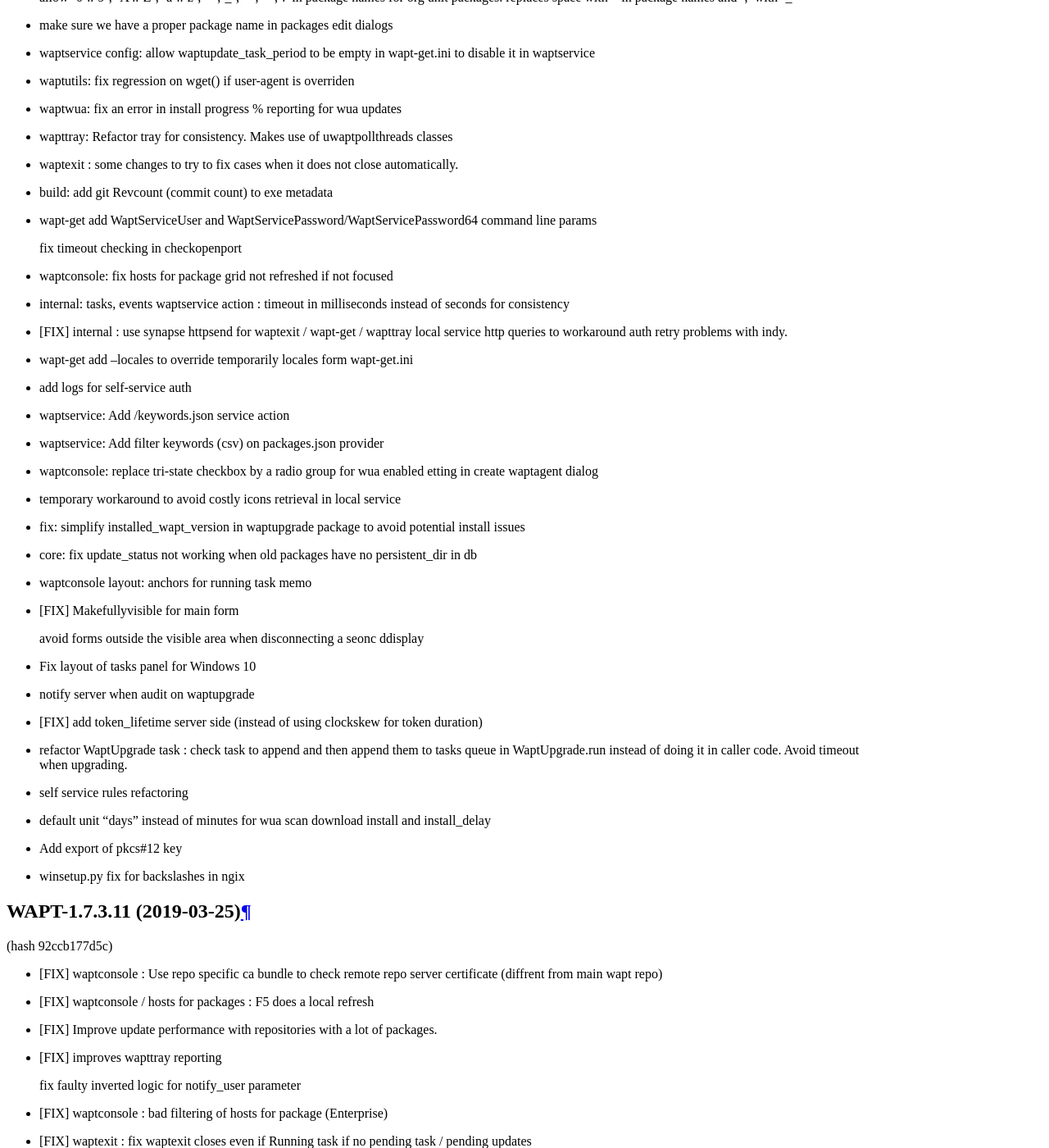
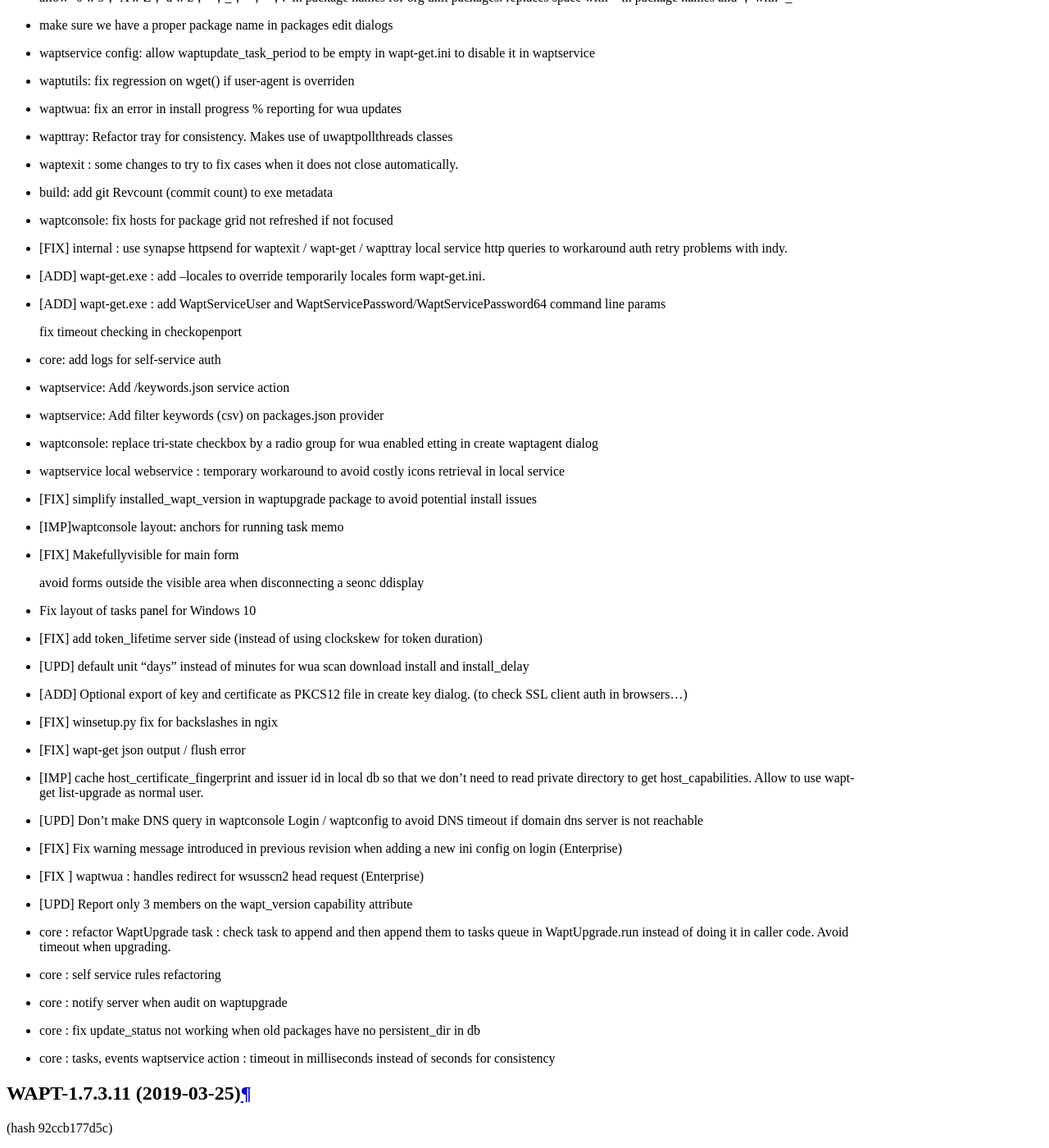
Before and after one commit to tranquilit/WAPT-Documentation, a Sphinx documentation site: the page built from source/wapt-changelog.rst, in a window 1280 px wide and 1400 px high, scrolled down 3739 px. Shown: the whole window at 82% size. Built offline with Sphinx 7.4.7 and the Read the Docs theme 2.0.0, drawn with Linux system fonts in a browser that asks for light colours; some of the changed text lies outside the part shown.

Commit message:
changelog 1.7.4 6029

```diff
--- a/source/wapt-changelog.rst
+++ b/source/wapt-changelog.rst
@@ -63,19 +63,17 @@
 
 * build: add git Revcount (commit count) to exe metadata
 
-* wapt-get add WaptServiceUser and WaptServicePassword/WaptServicePassword64 command line params
+* waptconsole: fix hosts for package grid not refreshed if not focused
+
+* [FIX] internal : use synapse httpsend for waptexit / wapt-get / wapttray local service http queries to workaround auth retry problems with indy.
+
+* [ADD] wapt-get.exe : add --locales to override temporarily locales form wapt-get.ini.
+
+* [ADD] wapt-get.exe : add WaptServiceUser and WaptServicePassword/WaptServicePassword64 command line params
 
   fix timeout checking in checkopenport
 
-* waptconsole: fix hosts for package grid not refreshed if not focused
-
-* internal: tasks, events waptservice action : timeout in milliseconds instead of seconds for consistency
-
-* [FIX] internal : use synapse httpsend for waptexit / wapt-get / wapttray local service http queries to workaround auth retry problems with indy.
-
-* wapt-get add --locales to override temporarily locales form wapt-get.ini
-
-* add logs for self-service auth
+* core: add logs for self-service auth
 
 * waptservice: Add /keywords.json service action
 
@@ -83,13 +81,11 @@
 
 * waptconsole: replace tri-state checkbox by a radio group for wua enabled etting in create waptagent dialog
 
-* temporary workaround to avoid costly icons retrieval in local service
-
-* fix: simplify installed_wapt_version in waptupgrade package to avoid potential install issues
-
-* core: fix update_status not working when old packages have no persistent_dir in db
-
-* waptconsole layout: anchors for running task memo
+* waptservice local webservice : temporary workaround to avoid costly icons retrieval in local service
+
+* [FIX] simplify installed_wapt_version in waptupgrade package to avoid potential install issues
+
+* [IMP]waptconsole layout: anchors for running task memo
 
 * [FIX] Makefullyvisible for main form
 
@@ -97,19 +93,37 @@
 
 * Fix layout of tasks panel for Windows 10
 
-* notify server when audit on waptupgrade
-
 * [FIX] add token_lifetime server side (instead of using clockskew for token duration)
 
-* refactor WaptUpgrade task : check task to append and then append them to tasks queue in WaptUpgrade.run instead of doing it in caller code. Avoid timeout when upgrading.
-
-* self service rules refactoring
-
-* default unit "days" instead of minutes for wua scan download install and install_delay
-
-* Add export of pkcs#12 key
-
-* winsetup.py fix for backslashes in ngix
+* [UPD] default unit "days" instead of minutes for wua scan download install and install_delay
+
+* [ADD] Optional export of key and certificate as PKCS12 file in create key dialog. (to check SSL client auth in browsers...)
+
+* [FIX] winsetup.py fix for backslashes in ngix
+
+* [FIX] wapt-get json output / flush error
+
+* [IMP] cache host_certificate_fingerprint and issuer id in local db so that we don't need to read private directory to get host_capabilities. Allow to use wapt-get list-upgrade as normal user.
+
+* [UPD] Don't make DNS query in waptconsole Login / waptconfig to avoid DNS timeout if domain dns server is not reachable
+
+* [FIX] Fix warning message introduced in previous revision when adding a new ini config on login (Enterprise)
+
+* [FIX ] waptwua : handles redirect for wsusscn2 head request (Enterprise)
+
+* [UPD] Report only 3 members on the wapt_version capability attribute
+
+* core : refactor WaptUpgrade task : check task to append and then append them to tasks queue in WaptUpgrade.run instead of doing it in caller code. Avoid timeout when upgrading.
+
+* core : self service rules refactoring
+
+* core : notify server when audit on waptupgrade
+
+* core : fix update_status not working when old packages have no persistent_dir in db
+
+* core : tasks, events waptservice action : timeout in milliseconds instead of seconds for consistency
+
+
 
 WAPT-1.7.3.11 (2019-03-25)
 -------------------------
```
Also changed, not shown: other parts of source/wapt-changelog.rst (+2 -2 lines).
